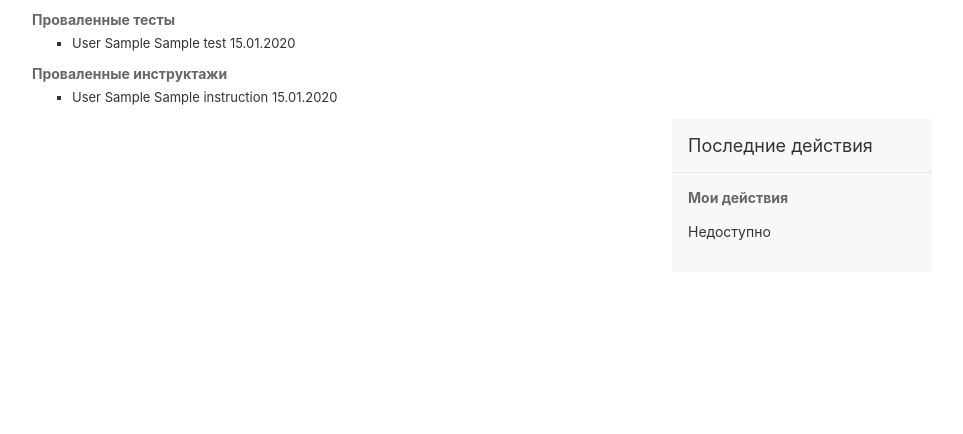
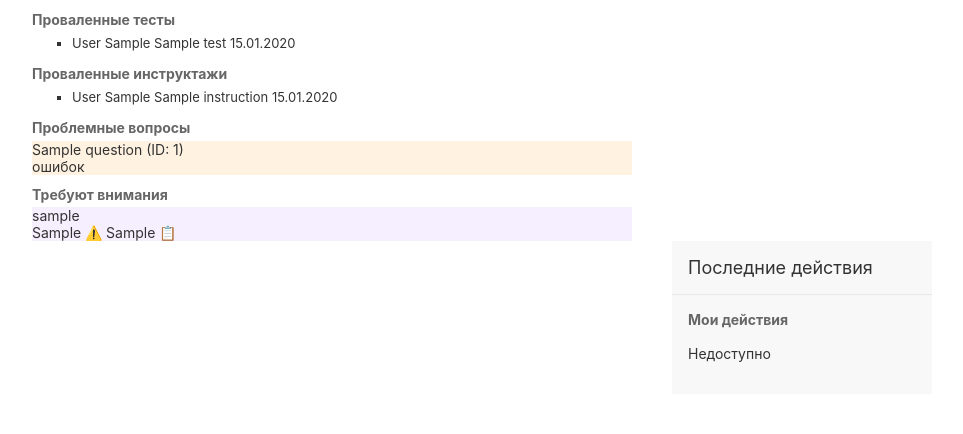
Before and after one commit to seva123321/Instruction, a Django app: template api/backend/templates/admin/index.html in a window 1280 px wide. Shown: the part 1501-1935 px from the top of the page, without its empty margins (8-971 px from the left). Before the commit the page ends 1741 px from the top, so only its background shows below. Run offline with Django 4.2, Linux system fonts and the light colour scheme; tables that the repository leaves empty hold one stand-in row (values such as "Sample post"); the template is opened without the code that fills it: values that come from a table or form of the project are taken from there, most other values are stand-ins (such as "Sample title", 1, 10 or a date in 2020); data that the repository does not hold is empty; parts of the project's set-up code (start-up, migrations or seed data) failed here and were passed over.

Commit message:
Update admin panel

```diff
--- a/api/backend/static/css/admin.css
+++ b/api/backend/static/css/admin.css
@@ -18,3 +18,17 @@
   --instruction-passed: #64B5F6;
   --instruction-failed: #FFB74D;
 }
+
+.bg-orange-100 {
+  background-color: rgba(255, 237, 213, 0.7);
+}
+.dark .bg-orange-900\/20 {
+  background-color: rgba(124, 45, 18, 0.2);
+}
+
+.bg-purple-100 {
+  background-color: rgba(243, 232, 255, 0.7);
+}
+.dark .bg-purple-900\/20 {
+  background-color: rgba(76, 29, 149, 0.2);
+}
--- a/api/backend/templates/admin/index.html
+++ b/api/backend/templates/admin/index.html
@@ -75,6 +75,51 @@
                 </div>
             </div>
         </div>
+        <div class="grid grid-cols-1 lg:grid-cols-2 gap-6 mt-6">
+    <!-- Проблемные вопросы -->
+    <div class="bg-opacity-10 bg-gray-500 p-6 rounded-lg shadow backdrop-blur">
+        <h3 class="text-lg font-semibold mb-4 text-gray-700 dark:text-gray-200">Проблемные вопросы</h3>
+        <div class="space-y-3">
+            {% for question in problematic_questions %}
+            <div class="flex items-center justify-between p-3 bg-orange-100 dark:bg-orange-900/20 rounded">
+                <div class="flex-1 truncate">
+                    <span class="dark:text-gray-300">{{ question.question__name|truncatechars:40 }}</span>
+                    <span class="text-sm dark:text-gray-500 ml-2">(ID: {{ question.question_id }})</span>
+                </div>
+                <span class="text-red-600 dark:text-red-400 ml-2">{{ question.total_errors }} ошибок</span>
+            </div>
+            {% empty %}
+            <div class="p-3 text-gray-500 dark:text-gray-400">
+                Нет проблемных вопросов
+            </div>
+            {% endfor %}
+        </div>
+    </div>
+
+    <!-- Слабоквалифицированные сотрудники -->
+    <div class="bg-opacity-10 bg-gray-500 p-6 rounded-lg shadow backdrop-blur">
+        <h3 class="text-lg font-semibold mb-4 text-gray-700 dark:text-gray-200">Требуют внимания</h3>
+        <div class="space-y-3">
+            {% for user in weak_users %}
+            <div class="flex items-center justify-between p-3 bg-purple-100 dark:bg-purple-900/20 rounded">
+                <span class="dark:text-gray-300">{{ user.user_name }}</span>
+                <div class="flex gap-2">
+                    <span class="text-red-600 dark:text-red-400" title="Проваленные тесты">
+                        {{ user.test_fails }} ⚠️
+                    </span>
+                    <span class="text-yellow-600 dark:text-yellow-400" title="Проваленные инструктажи">
+                        {{ user.instruction_fails }} 📋
+                    </span>
+                </div>
+            </div>
+            {% empty %}
+            <div class="p-3 text-gray-500 dark:text-gray-400">
+                Все сотрудники успешно прошли проверки
+            </div>
+            {% endfor %}
+        </div>
+    </div>
+</div>
     </div>
 </div>
 
```
Also changed, not shown: api/backend/api/admin.py (+75 -6 lines).
